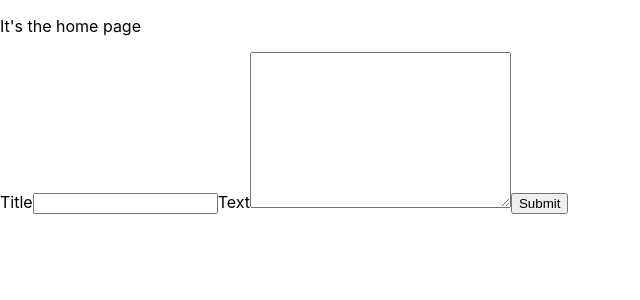
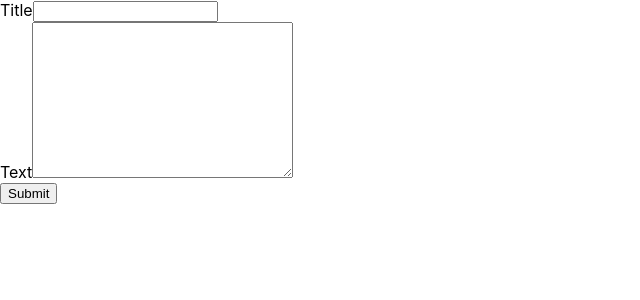
Before and after one commit to bloycey/manifesto, a React (Create React App) app: page / in a window 1280 px wide. Shown: the top 300 px of the page, without its empty margins (0-640 px from the left). Built offline with nearby package versions, Linux system fonts and the light colour scheme.

Commit message:
Prototype functioning

```diff
--- a/src/pages/Home.js
+++ b/src/pages/Home.js
@@ -1,5 +1,5 @@
 import React, { Component } from 'react';
-import { compressToEncodedURIComponent } from "lz-string";
+import { compressToEncodedURIComponent as compress } from "lz-string";
 
 class Home extends Component {
 	constructor(props) {
@@ -14,10 +14,8 @@ class Home extends Component {
 
 	handleSubmit = e => {
 		e.preventDefault();
-		console.log(this.titleInput.current.value);
-		console.log(this.textInput.current.value);
-		const title = compressToEncodedURIComponent(this.titleInput.current.value);
-		const text = compressToEncodedURIComponent(this.textInput.current.value);
+		const title = compress(this.titleInput.current.value);
+		const text = compress(this.textInput.current.value);
 		const linkToManifesto = `${window.location.hostname}:3000/${title}__${text}`
 		this.setState({
 			linkToManifesto
@@ -25,20 +23,24 @@ class Home extends Component {
 	}
 
 	render() {
+		const { linkToManifesto } = this.state;
 		return (
 			<div>
-				<p>It's the home page</p>
 				<form onSubmit={this.handleSubmit}>
 					<label>Title</label>
 					<input type="text" ref={this.titleInput}/>
+					<br/>
 					<label>Text</label>
 					<textarea name="" id="" cols="30" rows="10" ref={this.textInput}>
 					</textarea>
+					<br/>
 					<button type="submit">Submit</button>
 				</form>
-				<div>
-					{this.state.linkToManifesto && <div><a href={this.state.linkToManifesto}>{this.state.linkToManifesto}</a></div>}
-				</div>
+				{linkToManifesto &&
+					<div>
+						<a href={linkToManifesto}>{linkToManifesto}</a>
+					</div>
+				}
 			</div>
 		);
 	}
--- /dev/null
+++ b/src/pages/Manifesto.css
@@ -0,0 +1,3 @@
+p {
+	white-space: pre-wrap;
+}
--- a/src/pages/Manifesto.js
+++ b/src/pages/Manifesto.js
@@ -1,4 +1,5 @@
 import React from "react";
+import "./Manifesto.css";
 import { decompressFromEncodedURIComponent as decompress } from "lz-string";
 
 function Manifesto(props) {
@@ -8,7 +9,6 @@ function Manifesto(props) {
 	const decompressedText = decompress(text);
 	return (
 		<div>
-			<p>It's the manifesto page</p>
 			<p>{decompressedTitle}</p>
 			<p>{decompressedText}</p>
 		</div>
```
